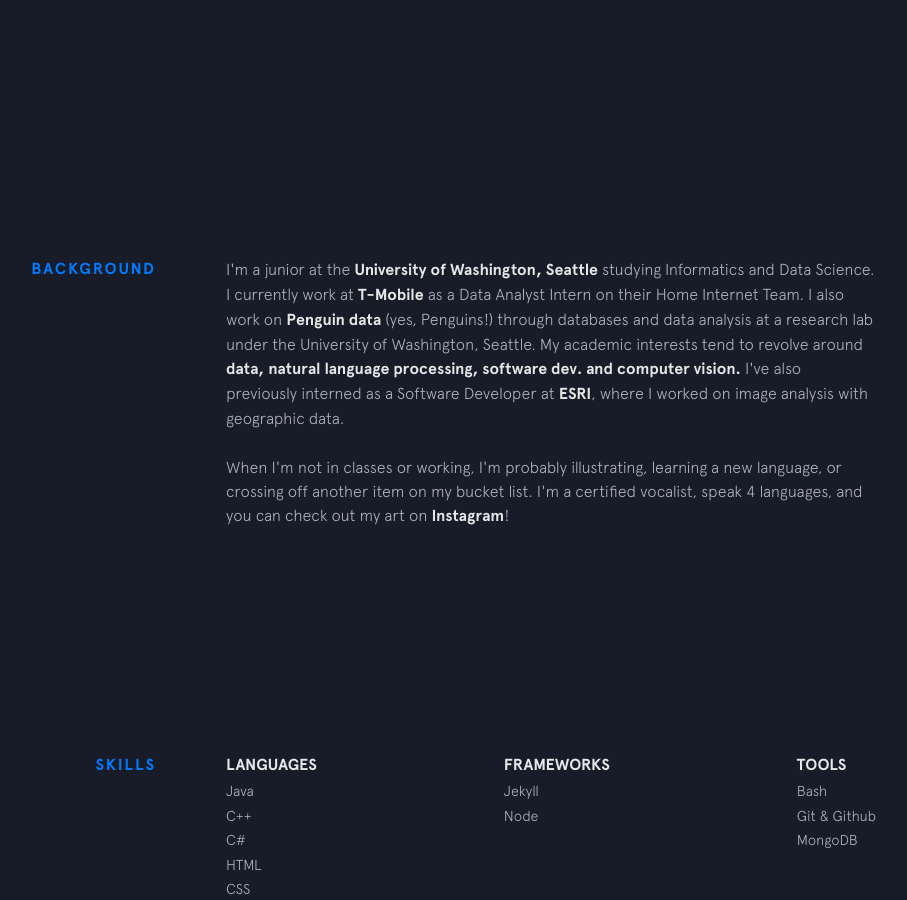
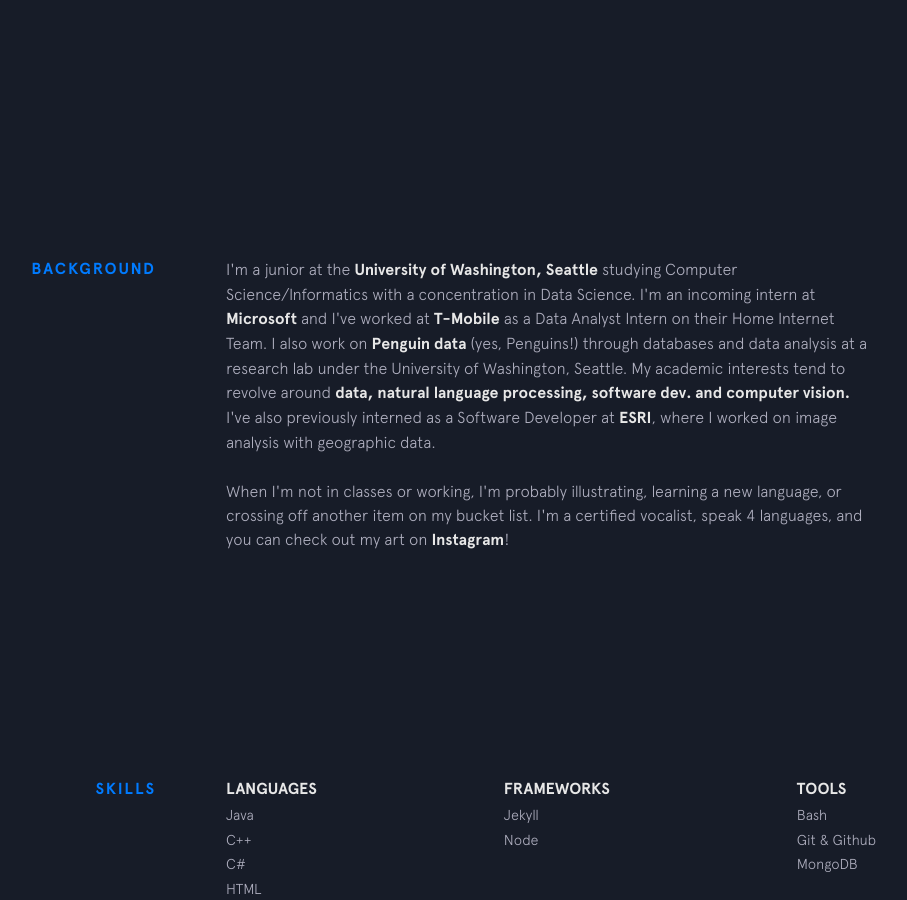
Before and after one commit to jadedsouza/jadedsouza.github.io, a Jekyll site: the page built from index.html, in a window 1280 px wide and 900 px high, scrolled down 743 px. Shown: the whole window, without its empty margins (224-1131 px from the left). Built offline with Jekyll 4.4.1, drawn with Linux system fonts in a browser that asks for light colours; nearby versions of some CDN libraries.

Commit message:
changes to bio

```diff
--- a/_includes/background.html
+++ b/_includes/background.html
@@ -4,7 +4,7 @@
     <p>
       I'm a junior at the
       <a class="underline-link" href="https://ischool.uw.edu/" target="_blank">University of Washington, Seattle</a>
-      studying Informatics and Data Science. I currently work at
+      studying Computer Science/Informatics with a concentration in Data Science. I'm an incoming intern at <strong>Microsoft</strong> and I've worked at
       <a class="underline-link" href="https://www.t-mobile.com/"<strong>T-Mobile</strong></a> as a <style="color:#8941FF">Data Analyst Intern</style> on their Home Internet Team. I also
       work on
       <a class="underline-link" href="https://ecosystemsentinels.org/" target="_blank">Penguin data</a>
```
Also changed, not shown: 2 other files.
